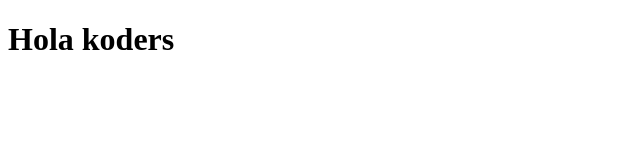
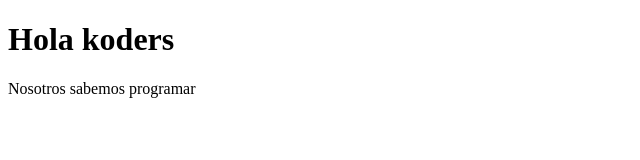
Before and after one commit to Luen67/mi_web, a plain HTML site: page index.html in a window 1280 px wide. Shown: the whole page, without its empty margins (0-640 px from the left). Drawn offline with Linux system fonts and the light colour scheme.

Commit message:
Agregamos el mensaje de Nosotros sabemos programar

```diff
--- a/index.html
+++ b/index.html
@@ -7,5 +7,6 @@
 </head>
 <body>
     <h1>Hola koders</h1>
+    <span>Nosotros sabemos programar</span>
 </body>
 </html>
```
